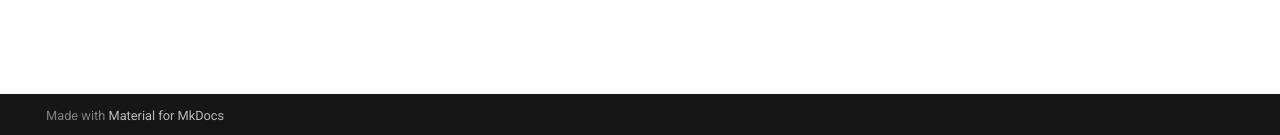
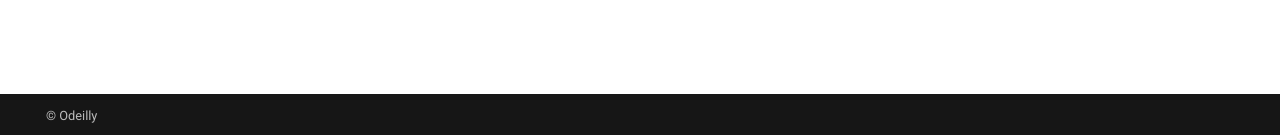
Before and after one commit to odeilly/mkdocs-sample, an MkDocs documentation site: the page built from docs/index.md, in a window 1280 px wide. Shown: the part 762-897 px from the top of the page. Built offline with MkDocs 1.6.1 and Material for MkDocs 9.7.7, drawn with Linux system fonts in a browser that asks for light colours.

Commit message:
フッタ

```diff
--- a/mkdocs.yml
+++ b/mkdocs.yml
@@ -22,6 +22,7 @@ theme:
     - navigation.instant
     - navigation.sections
     - navigation.top
+    - navigation.footer
     - toc.integrate
     - content.code.copy        # コードコピー ボタン
     - content.tabs.link        # タブ連動
@@ -41,6 +42,10 @@ markdown_extensions:
       alternate_style: true    # タブをモダンな見た目に
   - pymdownx.superfences       # コードブロック内でもOKにする
 
+extra:
+  generator: false
+copyright: "&copy; Odeilly"
+
 plugins:
   - search
   - open-in-new-tab:
```
